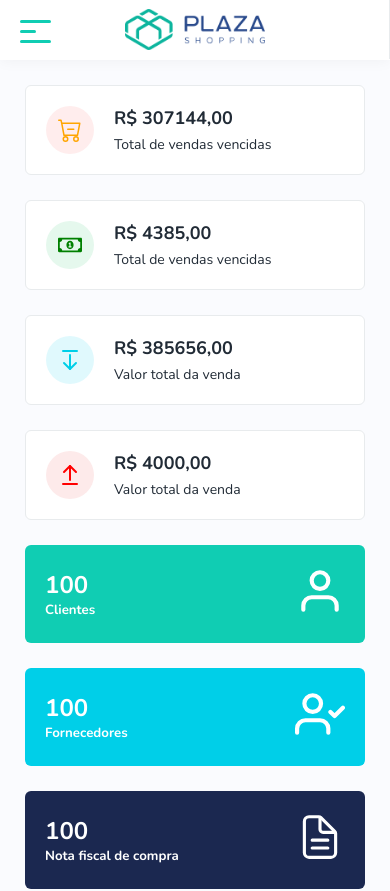
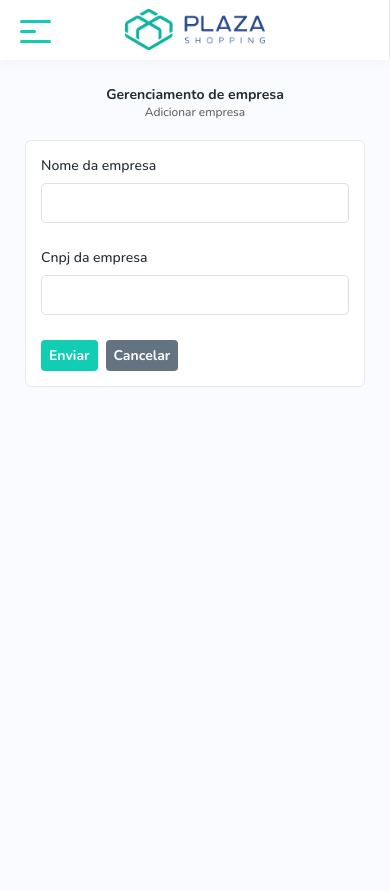
Before and after one commit to iraeveras/auditoria_loja, a React (Vite) app: page / in a window 390 px wide. Shown: the top 891 px of the page. After the commit the page ends 844 px from the top, so only its background shows below. Built offline with nearby package versions, Linux system fonts and the light colour scheme.

Commit message:
refatoração

```diff
--- a/src/App.jsx
+++ b/src/App.jsx
@@ -2,9 +2,10 @@
 import Header from './Components/Header/Header';
 import Sidebar from './Components/Sidebar/Sidebar';
 import Home from './pages/Home/Home';
-import './App.css'
 import CadUser from './pages/CadUSer/CadUser';
+import CadEmpresa from './pages/CadEmpresa/CadEmpresa';
 
+import './App.css';
 
 function App() {
   return (
@@ -13,12 +14,13 @@ function App() {
       <Sidebar />
       <div className="page_wrapper">
         <div className="content">
-          <Home />
+          {/* <Home /> */}
           {/* <CadUser /> */}
+          <CadEmpresa />
         </div>
       </div>
     </>
   )
 }
 
-export default App
+export default App;
--- a/src/pages/CadUSer/CadUser.css
+++ b/src/pages/CadUSer/CadUser.css
@@ -88,7 +88,7 @@
     color: #fff;
     font-size: 14px;
     font-weight: 700;
-    padding: 14px 10px;
+    /* padding: 14px 10px; */
     -webkit-transition: all .2s ease;
     -ms-transition: all .2s ease;
     transition: all .2s ease;
@@ -106,7 +106,7 @@
     color: #fff;
     font-size: 14px;
     font-weight: 700;
-    padding: 14px 10px;
+    /* padding: 14px 10px; */
     -webkit-transition: all .5s ease;
     -ms-transition: all .5s ease;
     transition: all .5s ease
@@ -121,4 +121,17 @@
     .container_cad_user .cad_body_user {
         padding: 15px
     }
+
+    .btn_submit,
+    .btn_cancel {
+        min-width: auto;
+        padding: 5px 7px;
+    }
 }
+
+@media (max-width: 991px) {
+    .btn-submit {
+        min-width: auto;
+        padding: 5px 7px;
+    }
+}
--- a/src/pages/CadUSer/CadUser.jsx
+++ b/src/pages/CadUSer/CadUser.jsx
@@ -13,7 +13,7 @@ function CadUser() {
 
     return (
         <>
-            <PageHeader title="Gerenciamento de usuários" subtitle="Adicionar/atualizar usuário" />
+            <PageHeader title="Gerenciamento de usuários" subtitle="Adicionar usuário" />
             <div className="container_cad_user">
                 <div className="cad_body_user">
                     <div className="row">
```
Also changed, not shown: src/constants/themes.js (added).
